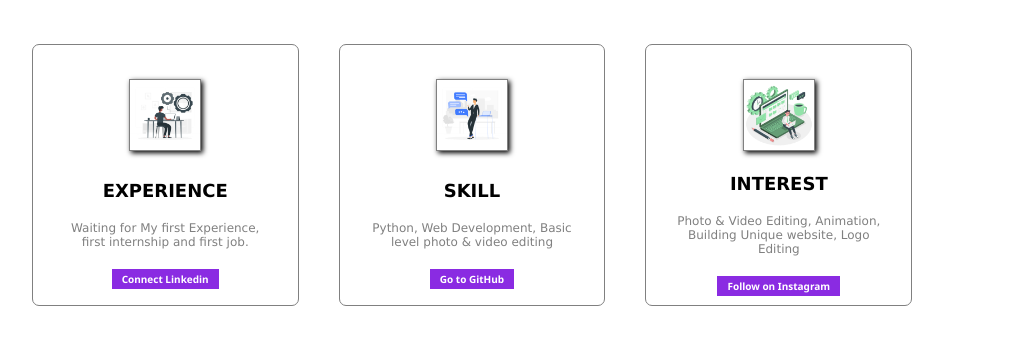
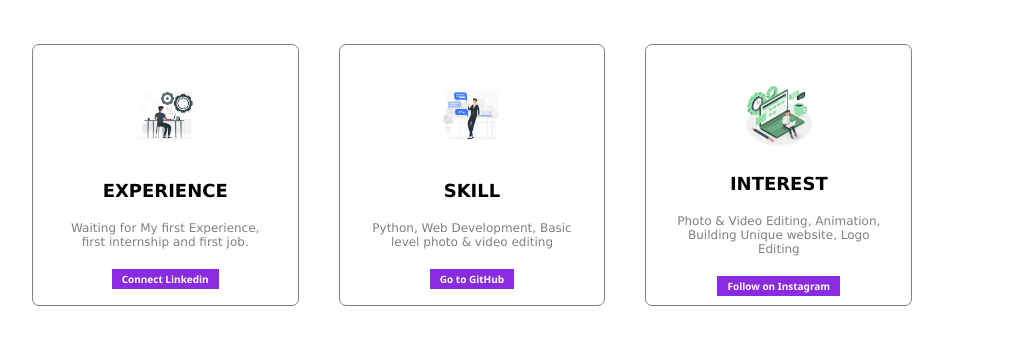
Before and after one commit to thirumaldhakshna/thirumaldhakshna.github.io, a plain HTML site: page more/index.html in a window 1280 px wide. Shown: the part 214-558 px from the top of the page, without its empty margins (168-1191 px from the left). Drawn offline with nearby package versions, Linux system fonts and the light colour scheme; files whose address does not match are found by name.

Commit message:
Update style.css
More File Updated on 27th january, 2024 at 11:57 AM

```diff
--- a/more/style.css
+++ b/more/style.css
@@ -63,8 +63,6 @@
 }
 .child .prof{
     width: 70px;
-    box-shadow:2px 2px 5px black ; border: .5px solid gray;
-    position: relative;
 }
 .desc-sec .inst-na{
     font-family:'Lucida Sans', 'Lucida Sans Regular', 'Lucida Grande', 'Lucida Sans Unicode', Geneva, Verdana, sans-serif;
```
